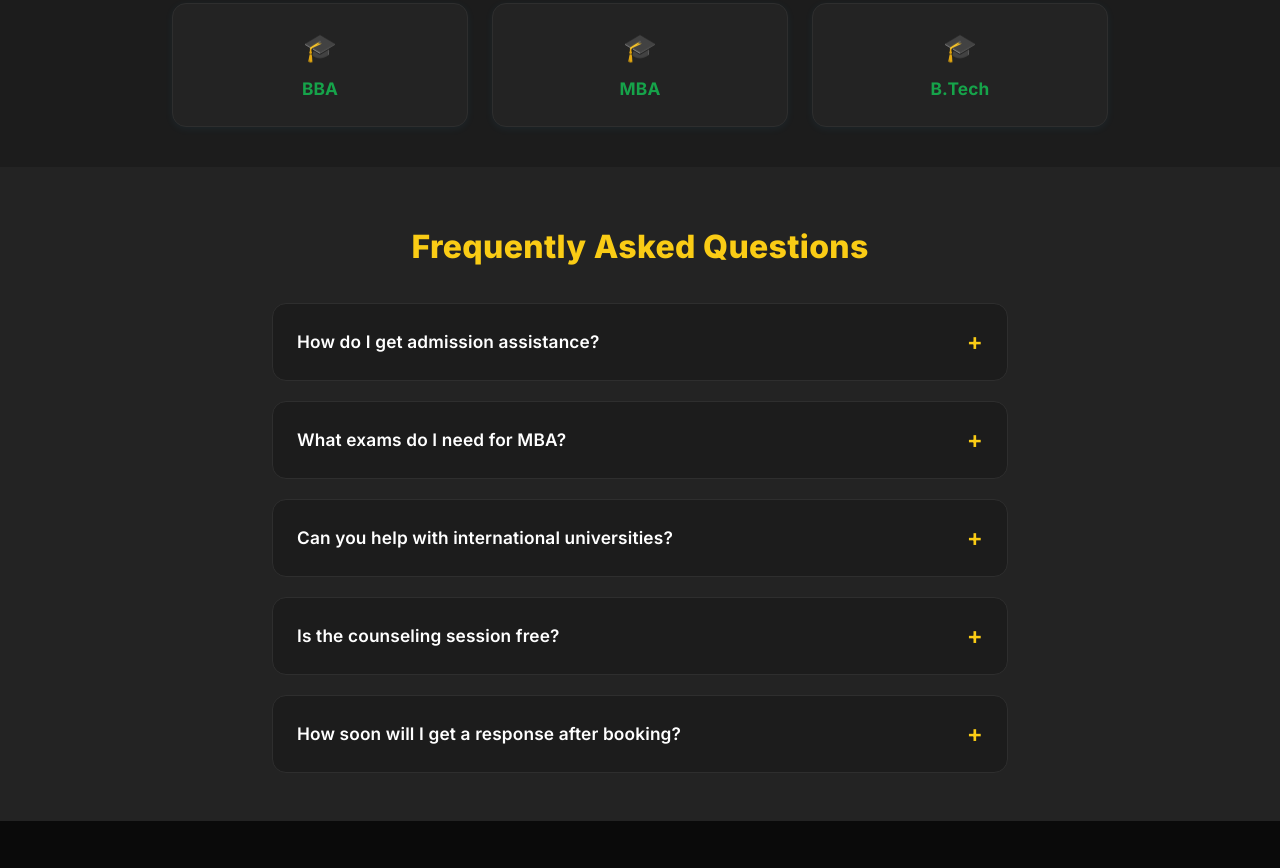
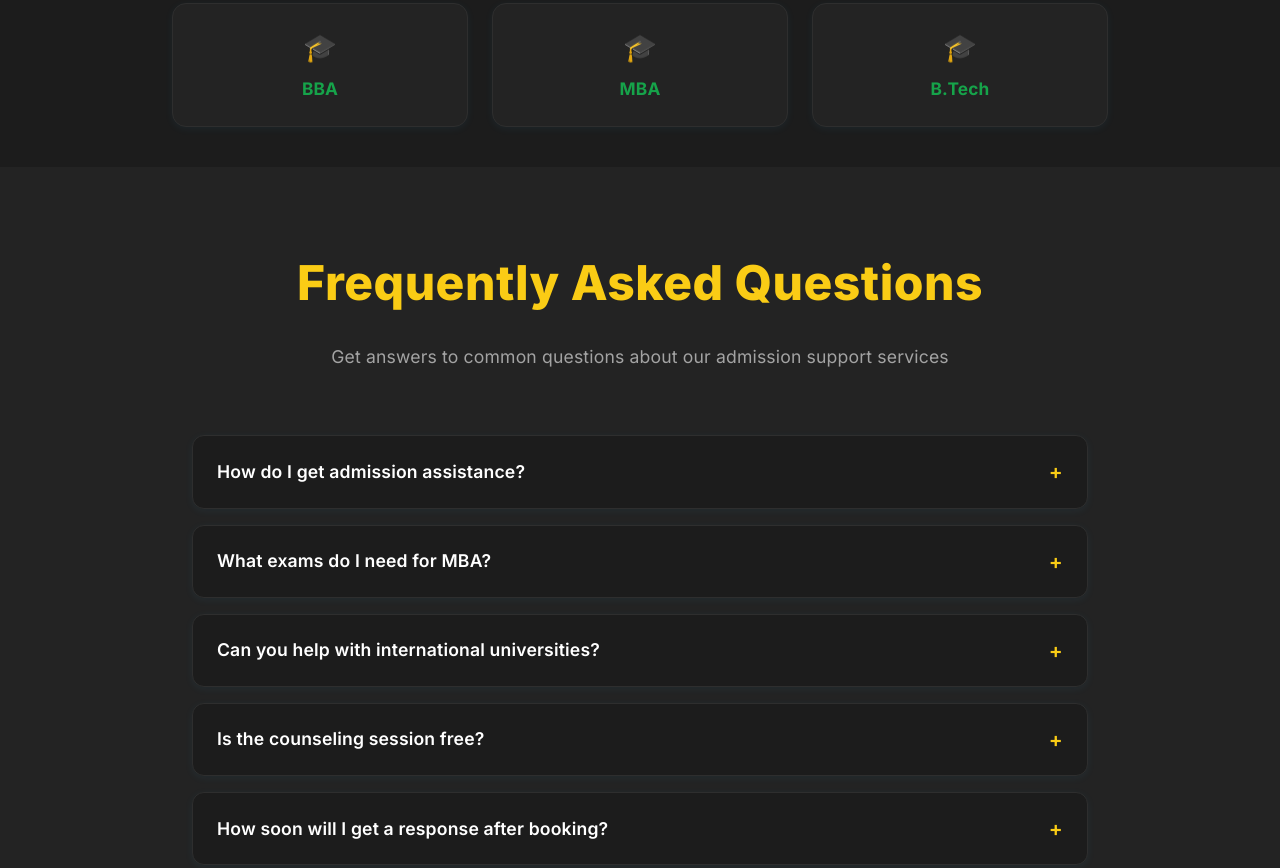
Before and after one commit to grimwebdeveloper/Admission-Kart, a website built with Vite: page index.html in a window 1280 px wide. Shown: the part 3676-4544 px from the top of the page. Built offline with nearby package versions, Linux system fonts and the light colour scheme.

Commit message:
FAQs section improved

```diff
--- a/index.html
+++ b/index.html
@@ -483,58 +483,90 @@
   </section>
 
   <!-- FAQ SECTION (Accordion) -->
-  <section id="faqs" class="bg-akcard2 pt-14 pb-12 font-inter">
-    <div class="max-w-[800px] mx-auto px-8">
-      <h2 class="text-[2rem] font-extrabold text-akprimary text-center mb-8 tracking-[.01em]">Frequently Asked Questions</h2>
-      <div class="space-y-5" id="faq-accordion">
+  <section id="faqs" class="bg-akcard2 pt-20 pb-16 font-inter">
+    <div class="max-w-[1000px] mx-auto px-8">
+      <div class="text-center mb-16">
+        <h2 class="text-[2.5rem] md:text-[3rem] font-extrabold text-akprimary mb-6 tracking-[.01em]">Frequently Asked Questions</h2>
+        <p class="text-[1.1rem] text-akmuted max-w-2xl mx-auto leading-[1.6]">
+          Get answers to common questions about our admission support services
+        </p>
+      </div>
+
+      <div class="max-w-4xl mx-auto">
+        <div class="space-y-4" id="faq-accordion">
           <!-- FAQ 1 -->
-        <div class="border border-akborder rounded-ak bg-akcard overflow-hidden">
-          <button type="button" class="w-full flex justify-between items-center px-6 py-5 text-left text-aktext font-semibold text-[1.08rem] focus:outline-none faq-toggle transition-colors hover:bg-akborder/30">
-            <span>How do I get admission assistance?</span>
-            <span class="faq-icon text-akprimary text-[1.5rem] transition-transform">+</span>
+          <div class="bg-akcard border border-akborder rounded-xl overflow-hidden hover:border-akprimary/50 transition-all duration-300 shadow-ak5">
+            <button type="button" class="w-full flex justify-between items-center px-6 py-5 text-left text-aktext font-semibold text-[1.1rem] focus:outline-none faq-toggle transition-colors hover:bg-akborder/30">
+              <span class="pr-4">How do I get admission assistance?</span>
+              <div class="flex-shrink-0">
+                <span class="faq-icon text-akprimary text-[1.3rem] transition-transform duration-300">+</span>
+              </div>
             </button>
             <div class="faq-content px-6 pb-5 text-akmuted text-[1rem] leading-[1.7] hidden">
+              <div class="pt-2 border-t border-akborder">
                 Simply click on "Book Consultation" and fill out the form. Our expert counselors will reach out to guide you through the entire admission process, from shortlisting colleges to application and documentation.
               </div>
             </div>
+          </div>
+
           <!-- FAQ 2 -->
-        <div class="border border-akborder rounded-ak bg-akcard overflow-hidden">
-          <button type="button" class="w-full flex justify-between items-center px-6 py-5 text-left text-aktext font-semibold text-[1.08rem] focus:outline-none faq-toggle transition-colors hover:bg-akborder/30">
-            <span>What exams do I need for MBA?</span>
-            <span class="faq-icon text-akprimary text-[1.5rem] transition-transform">+</span>
+          <div class="bg-akcard border border-akborder rounded-xl overflow-hidden hover:border-akprimary/50 transition-all duration-300 shadow-ak5">
+            <button type="button" class="w-full flex justify-between items-center px-6 py-5 text-left text-aktext font-semibold text-[1.1rem] focus:outline-none faq-toggle transition-colors hover:bg-akborder/30">
+              <span class="pr-4">What exams do I need for MBA?</span>
+              <div class="flex-shrink-0">
+                <span class="faq-icon text-akprimary text-[1.3rem] transition-transform duration-300">+</span>
+              </div>
             </button>
             <div class="faq-content px-6 pb-5 text-akmuted text-[1rem] leading-[1.7] hidden">
+              <div class="pt-2 border-t border-akborder">
                 For MBA admissions in India, common entrance exams include CAT, XAT, MAT, CMAT, and state-level exams. For international MBAs, exams like GMAT or GRE and English proficiency tests (IELTS/TOEFL) are required.
               </div>
             </div>
+          </div>
+
           <!-- FAQ 3 -->
-        <div class="border border-akborder rounded-ak bg-akcard overflow-hidden">
-          <button type="button" class="w-full flex justify-between items-center px-6 py-5 text-left text-aktext font-semibold text-[1.08rem] focus:outline-none faq-toggle transition-colors hover:bg-akborder/30">
-            <span>Can you help with international universities?</span>
-            <span class="faq-icon text-akprimary text-[1.5rem] transition-transform">+</span>
+          <div class="bg-akcard border border-akborder rounded-xl overflow-hidden hover:border-akprimary/50 transition-all duration-300 shadow-ak5">
+            <button type="button" class="w-full flex justify-between items-center px-6 py-5 text-left text-aktext font-semibold text-[1.1rem] focus:outline-none faq-toggle transition-colors hover:bg-akborder/30">
+              <span class="pr-4">Can you help with international universities?</span>
+              <div class="flex-shrink-0">
+                <span class="faq-icon text-akprimary text-[1.3rem] transition-transform duration-300">+</span>
+              </div>
             </button>
             <div class="faq-content px-6 pb-5 text-akmuted text-[1rem] leading-[1.7] hidden">
+              <div class="pt-2 border-t border-akborder">
                 Yes! We provide complete guidance for admissions to universities in the USA, UK, Canada, Germany, and more—including course selection, application, visa process, SOPs, and LORs.
               </div>
             </div>
+          </div>
+
           <!-- FAQ 4 -->
-        <div class="border border-akborder rounded-ak bg-akcard overflow-hidden">
-          <button type="button" class="w-full flex justify-between items-center px-6 py-5 text-left text-aktext font-semibold text-[1.08rem] focus:outline-none faq-toggle transition-colors hover:bg-akborder/30">
-            <span>Is the counseling session free?</span>
-            <span class="faq-icon text-akprimary text-[1.5rem] transition-transform">+</span>
+          <div class="bg-akcard border border-akborder rounded-xl overflow-hidden hover:border-akprimary/50 transition-all duration-300 shadow-ak5">
+            <button type="button" class="w-full flex justify-between items-center px-6 py-5 text-left text-aktext font-semibold text-[1.1rem] focus:outline-none faq-toggle transition-colors hover:bg-akborder/30">
+              <span class="pr-4">Is the counseling session free?</span>
+              <div class="flex-shrink-0">
+                <span class="faq-icon text-akprimary text-[1.3rem] transition-transform duration-300">+</span>
+              </div>
             </button>
             <div class="faq-content px-6 pb-5 text-akmuted text-[1rem] leading-[1.7] hidden">
+              <div class="pt-2 border-t border-akborder">
                 Yes, your first counseling session is absolutely free. Book a session to discuss your goals and get personalized advice from our experts.
               </div>
             </div>
+          </div>
+
           <!-- FAQ 5 -->
-        <div class="border border-akborder rounded-ak bg-akcard overflow-hidden">
-          <button type="button" class="w-full flex justify-between items-center px-6 py-5 text-left text-aktext font-semibold text-[1.08rem] focus:outline-none faq-toggle transition-colors hover:bg-akborder/30">
-            <span>How soon will I get a response after booking?</span>
-            <span class="faq-icon text-akprimary text-[1.5rem] transition-transform">+</span>
+          <div class="bg-akcard border border-akborder rounded-xl overflow-hidden hover:border-akprimary/50 transition-all duration-300 shadow-ak5">
+            <button type="button" class="w-full flex justify-between items-center px-6 py-5 text-left text-aktext font-semibold text-[1.1rem] focus:outline-none faq-toggle transition-colors hover:bg-akborder/30">
+              <span class="pr-4">How soon will I get a response after booking?</span>
+              <div class="flex-shrink-0">
+                <span class="faq-icon text-akprimary text-[1.3rem] transition-transform duration-300">+</span>
+              </div>
             </button>
             <div class="faq-content px-6 pb-5 text-akmuted text-[1rem] leading-[1.7] hidden">
-            Our team usually responds within 24 hours of your booking. You’ll receive a call or email to schedule your session.
+              <div class="pt-2 border-t border-akborder">
+                Our team usually responds within 24 hours of your booking. You'll receive a call or email to schedule your session.
+              </div>
+            </div>
           </div>
         </div>
       </div>
@@ -548,12 +580,14 @@
             const content = btn.nextElementSibling;
             const icon = btn.querySelector('.faq-icon');
             const isOpen = !content.classList.contains('hidden');
+
             // Close all
             toggles.forEach(function (otherBtn) {
               otherBtn.nextElementSibling.classList.add('hidden');
               otherBtn.querySelector('.faq-icon').textContent = '+';
               otherBtn.querySelector('.faq-icon').classList.remove('rotate-45');
             });
+
             // Open this if not already open
             if (!isOpen) {
               content.classList.remove('hidden');
```
Lines whose indentation alone changed are shown as unchanged.
